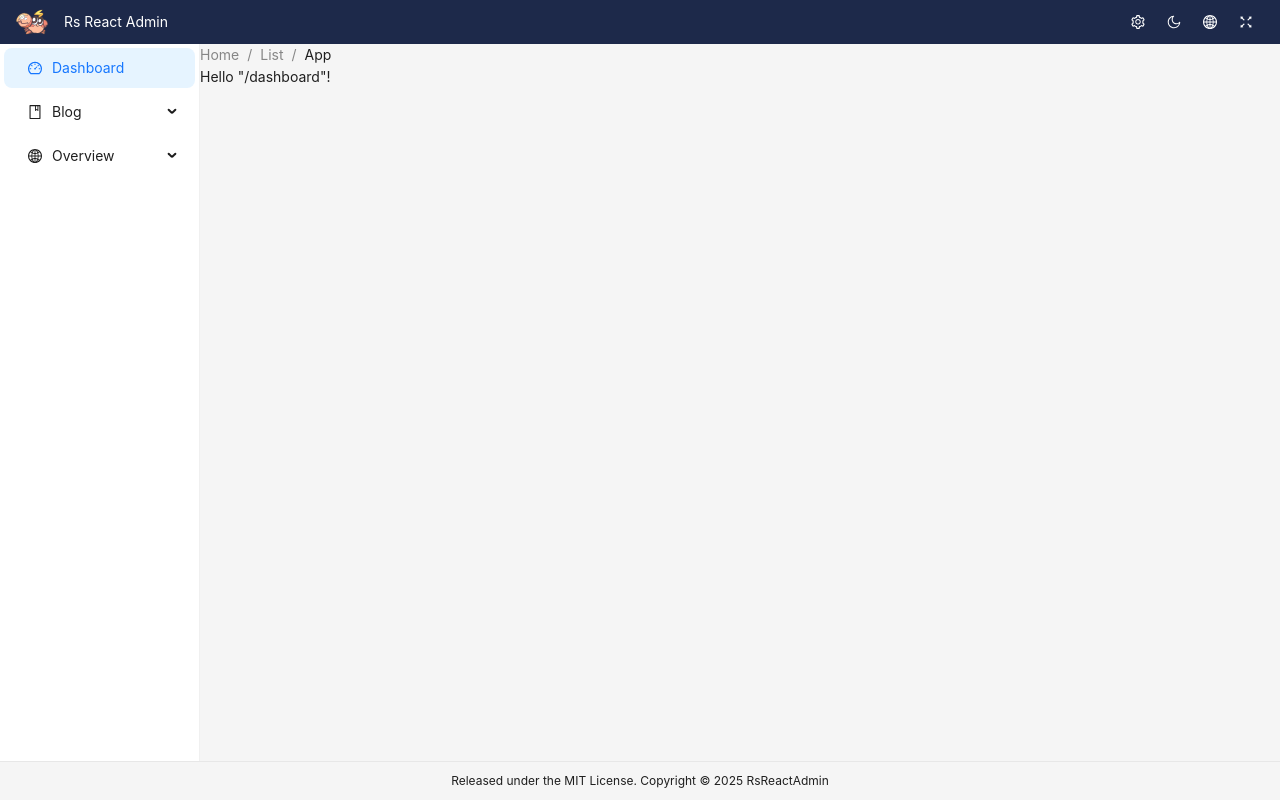
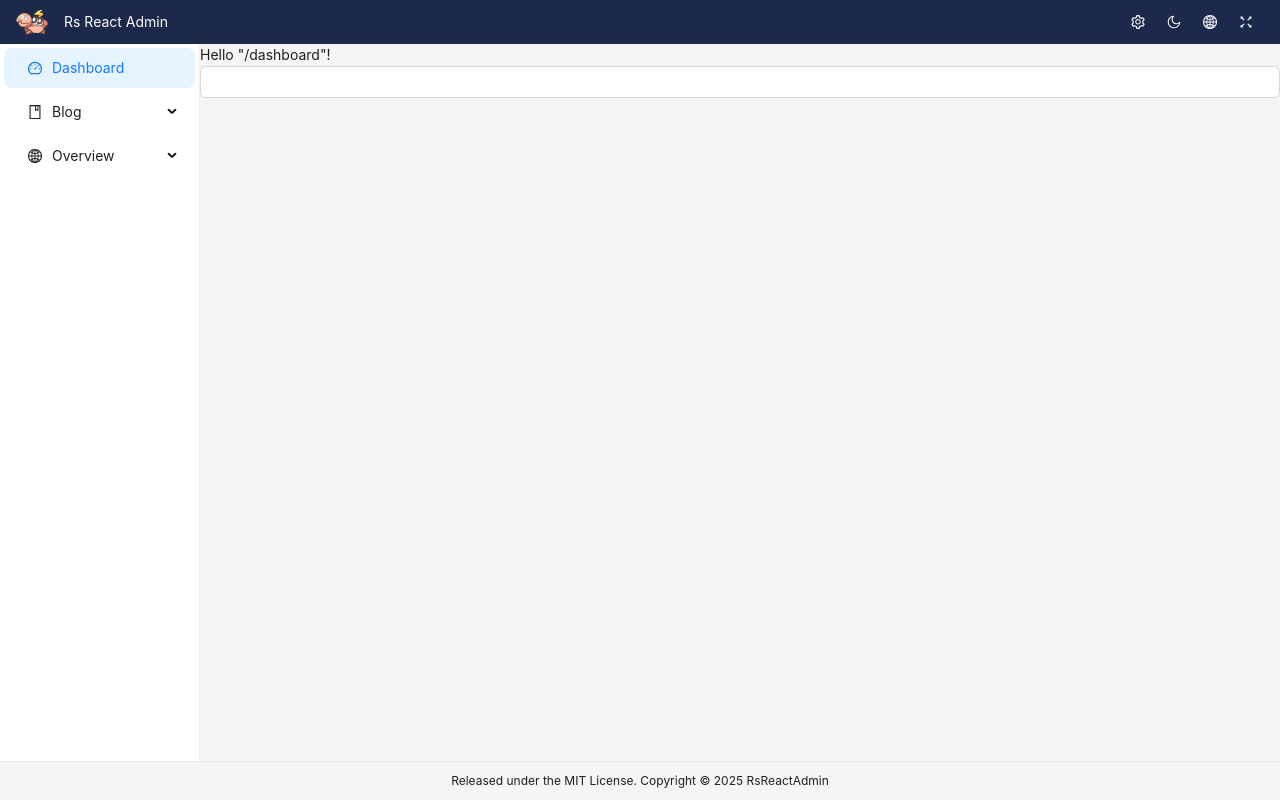
Before and after one commit to Atw-Lee/rs-react-admin, a React app: page /#/dashboard in a window 1280 px wide. Built offline with nearby package versions, Linux system fonts and the light colour scheme; the HTML template or start-up script is replaced by a standard one; what antd-style would draw is missing.

Commit message:
feat: layout

```diff
--- a/src/App.tsx
+++ b/src/App.tsx
@@ -5,10 +5,10 @@ import { ConfigProvider, App as AntDApp, theme as AntTheme } from 'antd';
 import { IntlProvider } from 'react-intl';
 import { i18nMessages } from '@/i18n';
 import { defaultTheme } from '@/const/theme';
+import { useAppStore } from '@/store';
+import { router } from '@/router';
 import { messageConfig, notificationConfig } from '@/const/antdConfig';
-import { router } from '@/router';
 import { ANTD_PREFIX_CLS, ANTD_ICON_PREFIX_CLS } from '@/const/const';
-import { useAppStore } from '@/store';
 import useTheme from '@/hooks/useTheme';
 
 const queryClient = new QueryClient();
--- a/src/layout/index.tsx
+++ b/src/layout/index.tsx
@@ -1,5 +1,9 @@
+import { Layout } from 'antd';
 import { Outlet } from '@tanstack/react-router';
-import { Breadcrumb, Layout } from 'antd';
+import { TanStackRouterDevtools } from '@tanstack/router-devtools';
+import { ReactQueryDevtools } from '@tanstack/react-query-devtools';
+import classNames from 'classnames';
+import { useAppStore } from '@/store';
 import Header from './components/Header';
 import Footer from './components/Footer';
 import Sider from './components/Sider';
@@ -8,22 +12,31 @@ import Preference from './components/Preference';
 const { Content } = Layout;
 
 function Index() {
+  const layout = useAppStore((state) => state.layout);
+
   return (
-    <Layout className="h-[100vh]">
-      <Header />
-      <Layout>
-        <Sider />
-        <Layout>
-          <Breadcrumb
-            items={[{ title: 'Home' }, { title: 'List' }, { title: 'App' }]}
-          />
+    <Layout className="h-[100vh] flex-row">
+      {/** Side 布局的 Sider 放在最外层 */}
+      {layout === 'side' && <Sider />}
+
+      <Layout className="h-full flex-col">
+        {layout !== 'none' && <Header />}
+
+        <Layout className="flex-row">
+          {/** Side-Inline 类型的 Sider 放在这里 */}
+          {layout === 'side-inline' && <Sider />}
+
+          {/* Content 区域 */}
           <Content>
             <Outlet />
           </Content>
         </Layout>
+
+        {layout !== 'none' && <Footer />}
+        <Preference />
+        <TanStackRouterDevtools />
+        <ReactQueryDevtools />
       </Layout>
-      <Footer />
-      <Preference />
     </Layout>
   );
 }
--- a/src/routes/__root.tsx
+++ b/src/routes/__root.tsx
@@ -1,10 +1,8 @@
+import { useEffect } from 'react';
 import { createRootRoute, useRouter } from '@tanstack/react-router';
-import { TanStackRouterDevtools } from '@tanstack/router-devtools';
-import { ReactQueryDevtools } from '@tanstack/react-query-devtools';
+import { transformRoutesToMenu } from '@/utils/transform';
+import { useAppStore } from '@/store';
 import Layout from '@/layout';
-import { transformRoutesToMenu } from '@/utils/transform';
-import { useEffect } from 'react';
-import { useAppStore } from '@/store';
 
 export const Route = createRootRoute({
   component: RootComponent,
@@ -19,11 +17,5 @@ function RootComponent() {
     setMenu(menu);
   }, [router.routesByPath, setMenu]);
 
-  return (
-    <>
-      <Layout />
-      <TanStackRouterDevtools />
-      <ReactQueryDevtools />
-    </>
-  );
+  return <Layout />;
 }
--- a/src/routes/dashboard.tsx
+++ b/src/routes/dashboard.tsx
@@ -1,5 +1,7 @@
 import { DashboardOutlined } from '@ant-design/icons';
 import { createFileRoute } from '@tanstack/react-router';
+import { Input } from 'antd';
+import { useState } from 'react';
 import { FormattedMessage } from 'react-intl';
 
 export const Route = createFileRoute('/dashboard')({
@@ -11,5 +13,11 @@ export const Route = createFileRoute('/dashboard')({
 });
 
 function RouteComponent() {
-  return <div>Hello "/dashboard"!</div>;
+  const [value, setValue] = useState('');
+  return (
+    <div>
+      Hello "/dashboard"!
+      <Input value={value} onChange={(e) => setValue(e.target.value)} />
+    </div>
+  );
 }
```
